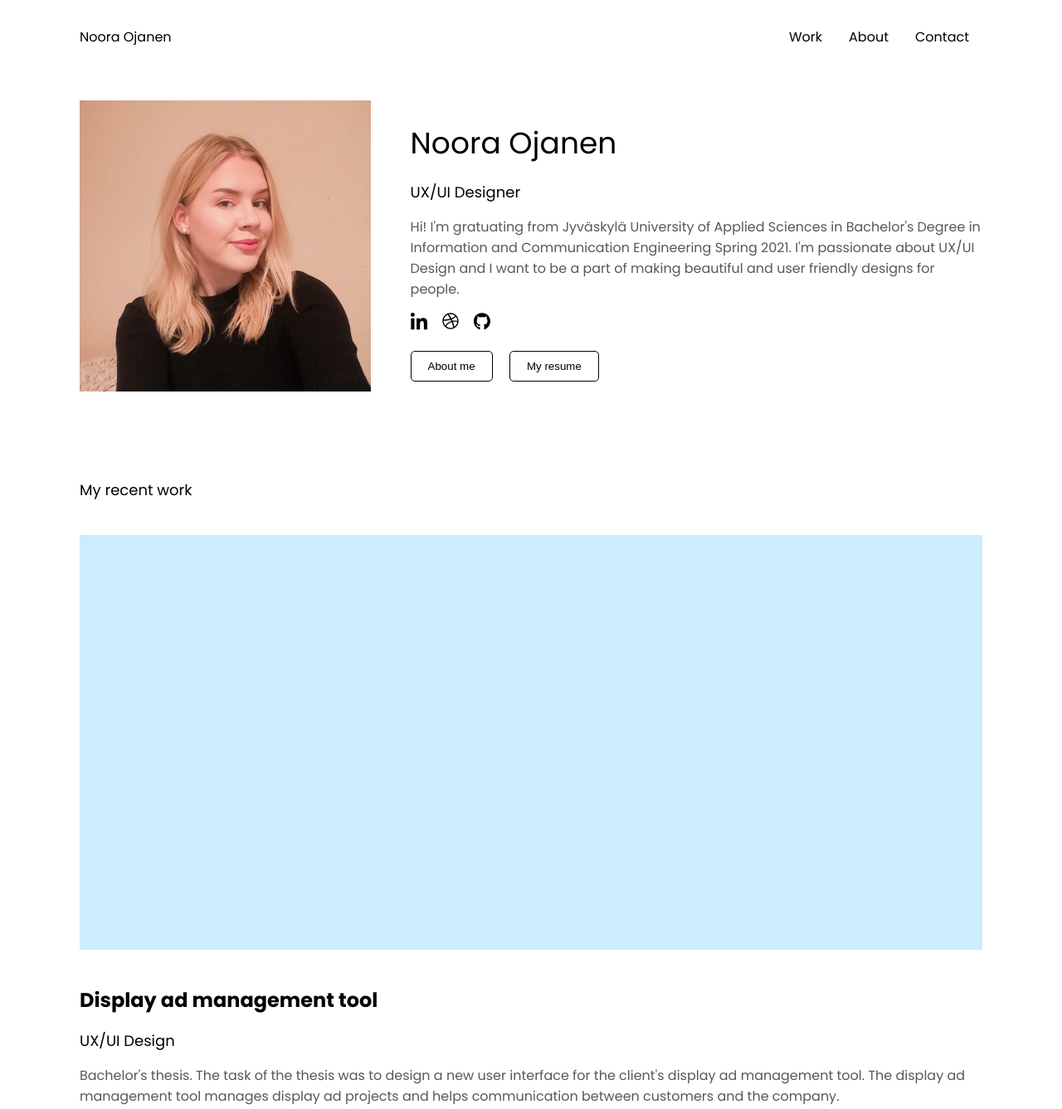
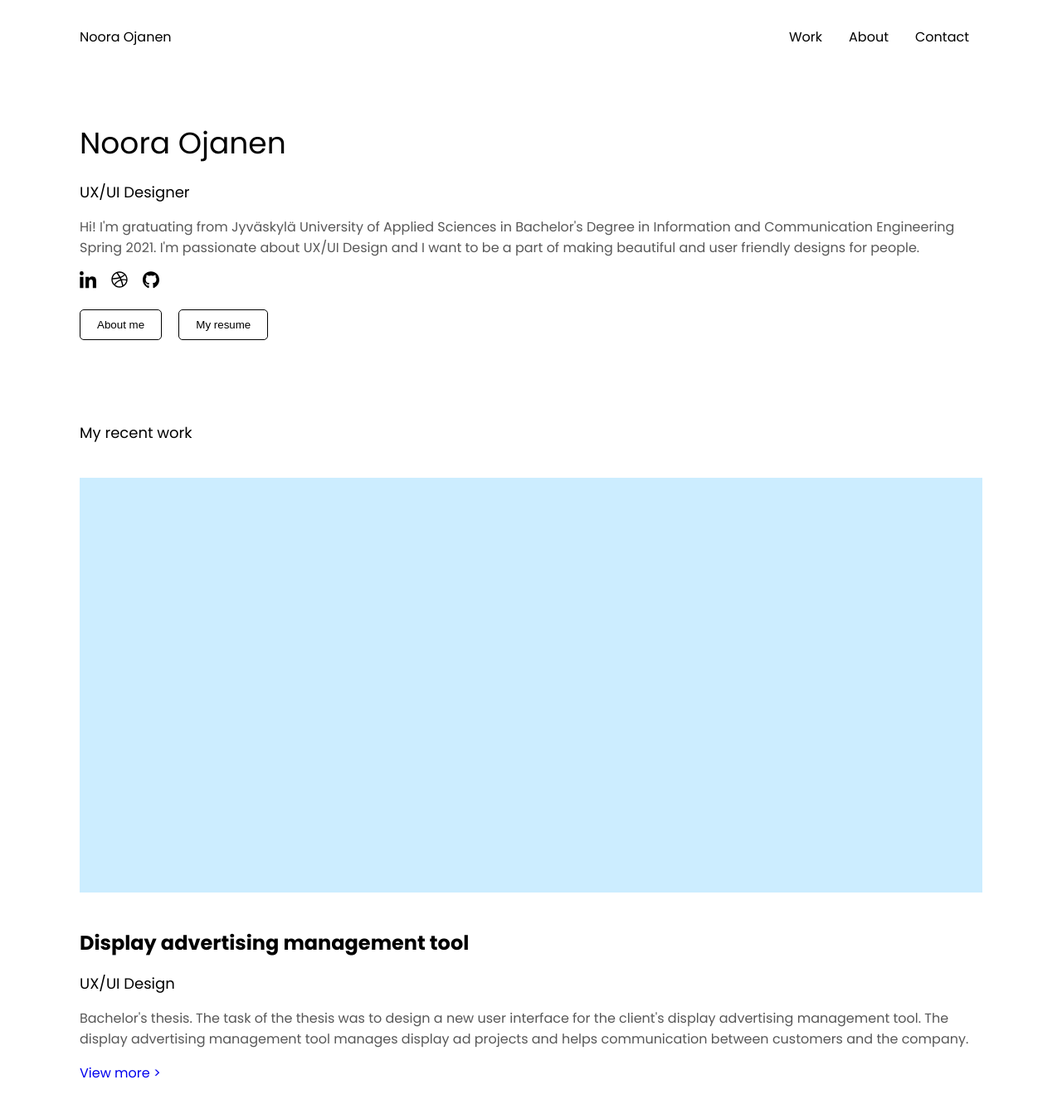
Before and after one commit to nooraojanen/nooraojanen.github.io, a plain HTML site: page index.html in a window 1280 px wide. Shown: the top 1337 px of the page at 83% size. Drawn offline with nearby package versions, Linux system fonts and the light colour scheme; files that its build step writes are made by us from their sources.

Commit message:
some changes

```diff
--- a/index.html
+++ b/index.html
@@ -22,9 +22,7 @@
         </header>
 
         <div class="hero">
-            <div class="content-left">
-                <img src="images/me.jpg" alt="me">
-            </div>
+
             <div class="content-right">
                 <h1>Noora Ojanen</h1>
                 <h3>UX/UI Designer</h3>
@@ -51,9 +49,9 @@
         <h3>My recent work</h3><br>
         <div class="project-1">
             <img class="display-img" src="images/project-1.png" alt="project-1">
-            <h2>Display ad management tool</h2>
+            <h2>Display advertising management tool</h2>
             <h3>UX/UI Design</h3>
-            <p>Bachelor's thesis. The task of the thesis was to design a new user interface for the client's display ad management tool. The display ad management tool manages display ad projects and helps communication between customers and the company.</p>
+            <p>Bachelor's thesis. The task of the thesis was to design a new user interface for the client's display advertising management tool. The display advertising management tool manages display ad projects and helps communication between customers and the company.</p>
             <a href="displayadmanagementtool.html">View more ></a>
         </div>
     </section>
```
